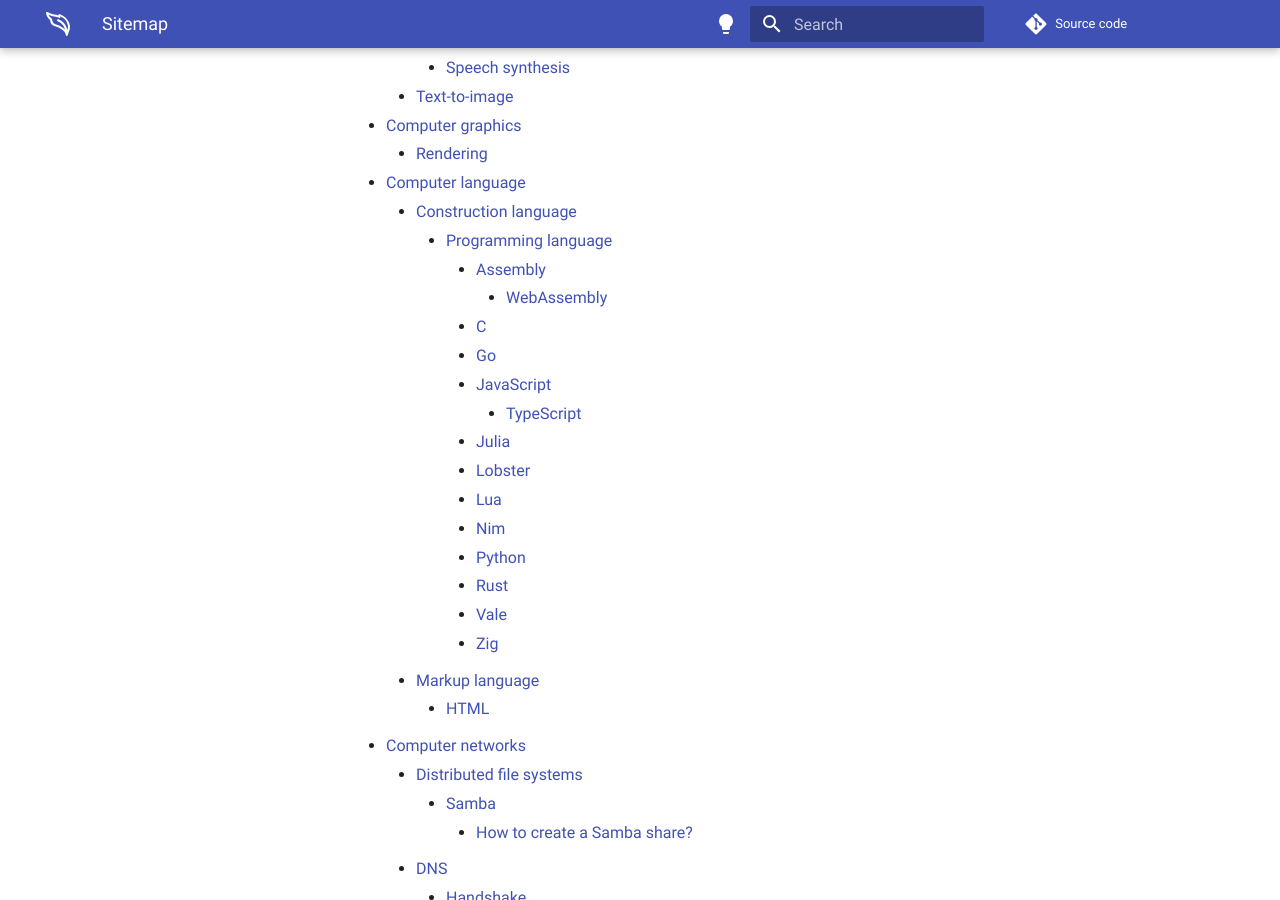
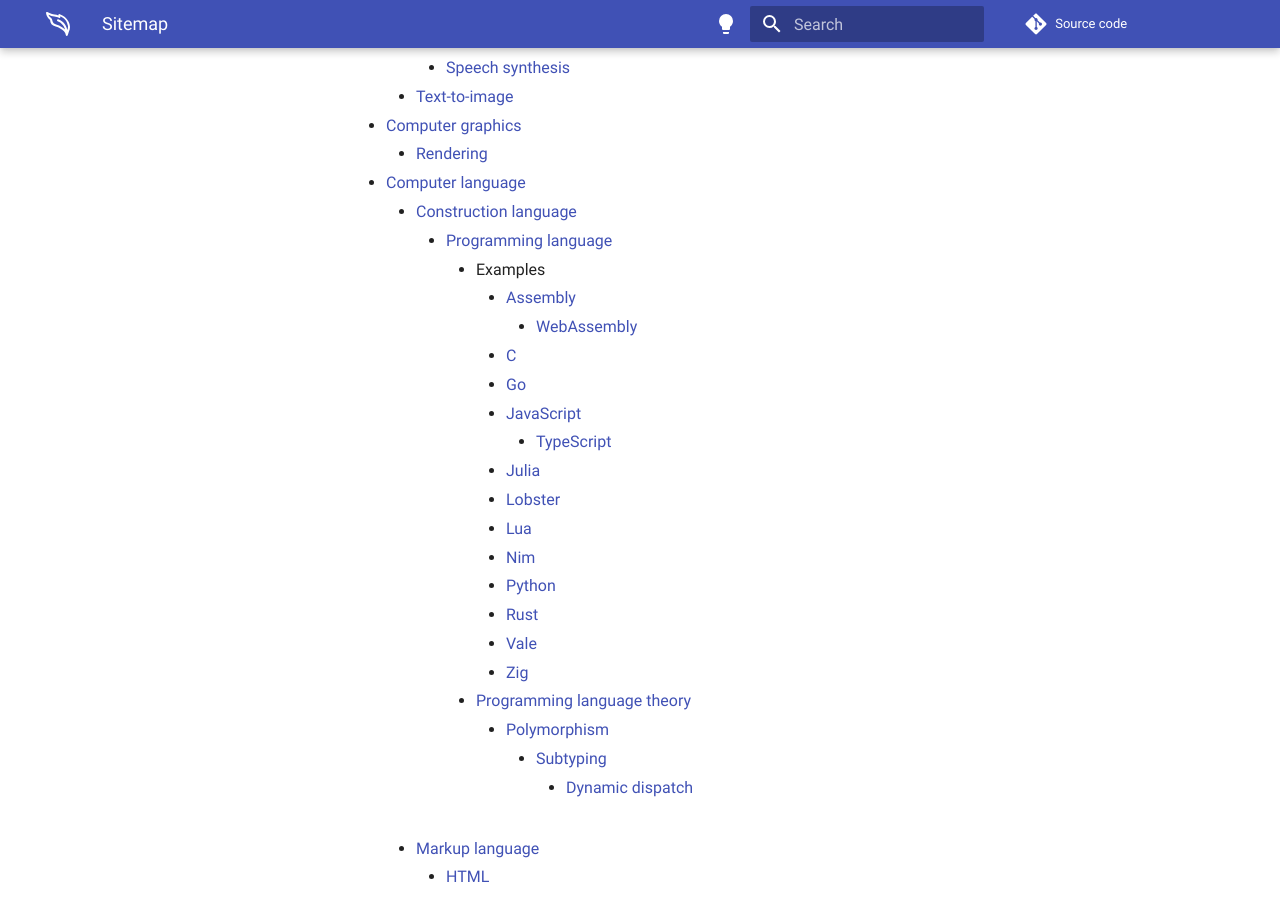
Before and after one commit to paveloom/paveloom.dev, an MkDocs documentation site: the page built from content/sitemap.md, in a window 1280 px wide and 900 px high, scrolled down 552 px. Built offline with MkDocs 1.6.1 and Material for MkDocs 9.7.7, drawn with Linux system fonts in a browser that asks for light colours; comment, search, counter and statistics services are not loaded.

Commit message:
Pensieve: add the Dynamic dispatch page.

```diff
--- a/content/sitemap.md
+++ b/content/sitemap.md
@@ -20,20 +20,25 @@
         - [Computer language](pensieve/computer-language.md)
             - [Construction language](pensieve/construction-language.md)
                 - [Programming language](pensieve/programming-language.md)
-                    - [Assembly](pensieve/assembly.md)
-                        - [WebAssembly](pensieve/webassembly.md)
-                    - [C](pensieve/c.md)
-                    - [Go](pensieve/go.md)
-                    - [JavaScript](pensieve/javascript.md)
-                        - [TypeScript](pensieve/typescript.md)
-                    - [Julia](pensieve/julia.md)
-                    - [Lobster](pensieve/lobster.md)
-                    - [Lua](pensieve/lua.md)
-                    - [Nim](pensieve/nim.md)
-                    - [Python](pensieve/python.md)
-                    - [Rust](pensieve/rust.md)
-                    - [Vale](pensieve/vale.md)
-                    - [Zig](pensieve/zig.md)
+                    - Examples
+                        - [Assembly](pensieve/assembly.md)
+                            - [WebAssembly](pensieve/webassembly.md)
+                        - [C](pensieve/c.md)
+                        - [Go](pensieve/go.md)
+                        - [JavaScript](pensieve/javascript.md)
+                            - [TypeScript](pensieve/typescript.md)
+                        - [Julia](pensieve/julia.md)
+                        - [Lobster](pensieve/lobster.md)
+                        - [Lua](pensieve/lua.md)
+                        - [Nim](pensieve/nim.md)
+                        - [Python](pensieve/python.md)
+                        - [Rust](pensieve/rust.md)
+                        - [Vale](pensieve/vale.md)
+                        - [Zig](pensieve/zig.md)
+                    - [Programming language theory](pensieve/programming-language-theory.md)
+                        - [Polymorphism](pensieve/polymorphism.md)
+                            - [Subtyping](pensieve/subtyping.md)
+                                - [Dynamic dispatch](pensieve/dynamic-dispatch.md)
             - [Markup language](pensieve/markup-language.md)
                 - [HTML](pensieve/html.md)
         - [Computer networks](pensieve/computer-networks.md)
```
Also changed, not shown: content/pensieve/dynamic-dispatch.md (added, +10 -0 lines), content/pensieve/polymorphism.md (added, +5 -0 lines), content/pensieve/programming-language-theory.md (added, +5 -0 lines), content/pensieve/subtyping.md (added, +5 -0 lines).
